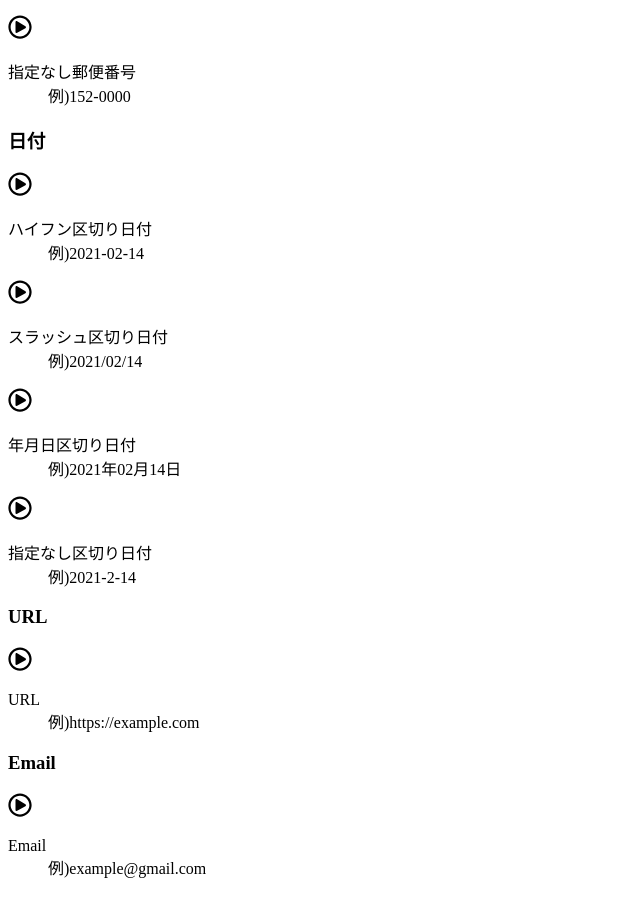
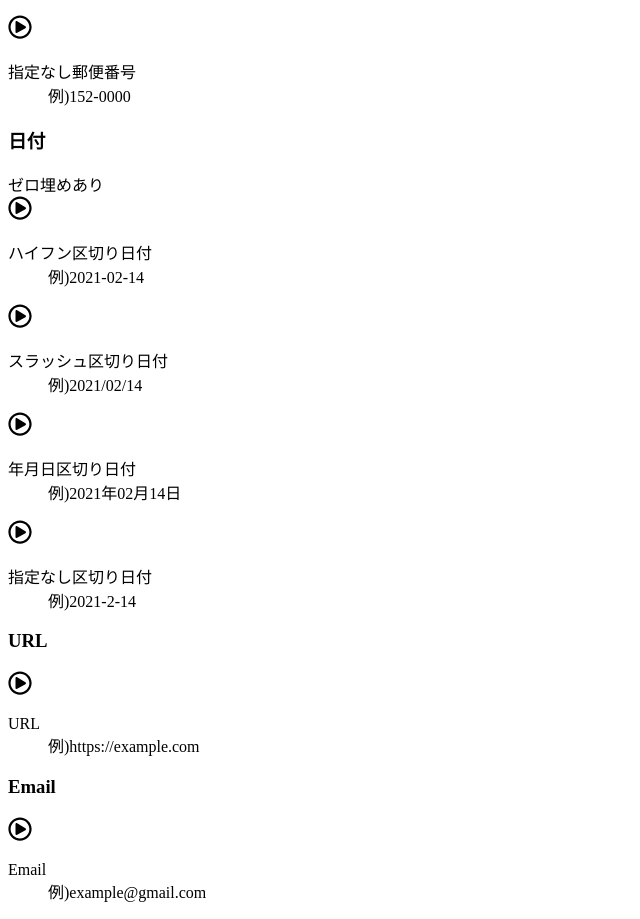
Before and after one commit to hatsu38/regex-cheat, a Next.js app: page / in a window 1280 px wide. Shown: the part 2750-3669 px from the top of the page, without its empty margins (0-640 px from the left). Before the commit the page ends 3645 px from the top, so only its background shows below. Built offline with nearby package versions, Linux system fonts and the light colour scheme.

Commit message:
Create zeroPadding Toggle

```diff
--- a/components/regex-templates.tsx
+++ b/components/regex-templates.tsx
@@ -1,4 +1,4 @@
-import React from "react"
+import React, { useState } from 'react'
 import { useDispatch } from 'react-redux'
 import groups from '../lib/templates/regex'
 
@@ -15,12 +15,23 @@ const useText = () => {
 
 export default function RegexTemplates() {
   const { updateText } = useText()
+  const [zeroPadding, setZeroPadding] = useState(true)
 
   return (
     <div className="grid md:grid-cols-4 sm:grid-cols-2 text-white mt-5 shadow font-bold">
       {groups.map(group =>
         <div className="px-4 py-1 bg-gray-50" key={group.name}>
-          <h3 className="text-gray-800 py-3">{group.name}</h3>
+          <div className="flex py-3 items-center justify-between text-gray-800">
+            <h3>{group.name}</h3>
+            {group.name === "日付" && (
+              <div className="flex items-center text-gray-600 font-thin text-sm cursor-pointer" onClick={() => setZeroPadding(!zeroPadding)}>
+                <span className="mr-1">ゼロ埋め{zeroPadding ? "あり" : "なし"}</span>
+                <div className={`h-4 w-9 transition duration-200 ease-in border rounded-2xl relative inline-block ${zeroPadding ? "bg-green-300" : "bg-gray-300"}`}>
+                  <span className={`absolute top-0 bg-white w-4 h-4 rounded-full ${zeroPadding ? "right-0" : "left-0"}`}></span>
+                </div>
+              </div>
+            )}
+          </div>
           {group.regularExpressions.map(regex =>
             <div key={regex.code} className="flex items-center py-5 border-t border-gray-200 font-medium cursor-pointer hover:bg-gray-200" onClick={() => updateText(regex)}>
               <svg width="24" height="24" data-icon="play-circle" className="mr-2 text-gray-300" role="img" xmlns="http://www.w3.org/2000/svg" viewBox="0 0 512 512"><path fill="currentColor" d="M371.7 238l-176-107c-15.8-8.8-35.7 2.5-35.7 21v208c0 18.4 19.8 29.8 35.7 21l176-101c16.4-9.1 16.4-32.8 0-42zM504 256C504 119 393 8 256 8S8 119 8 256s111 248 248 248 248-111 248-248zm-448 0c0-110.5 89.5-200 200-200s200 89.5 200 200-89.5 200-200 200S56 366.5 56 256z" /></svg>
```
